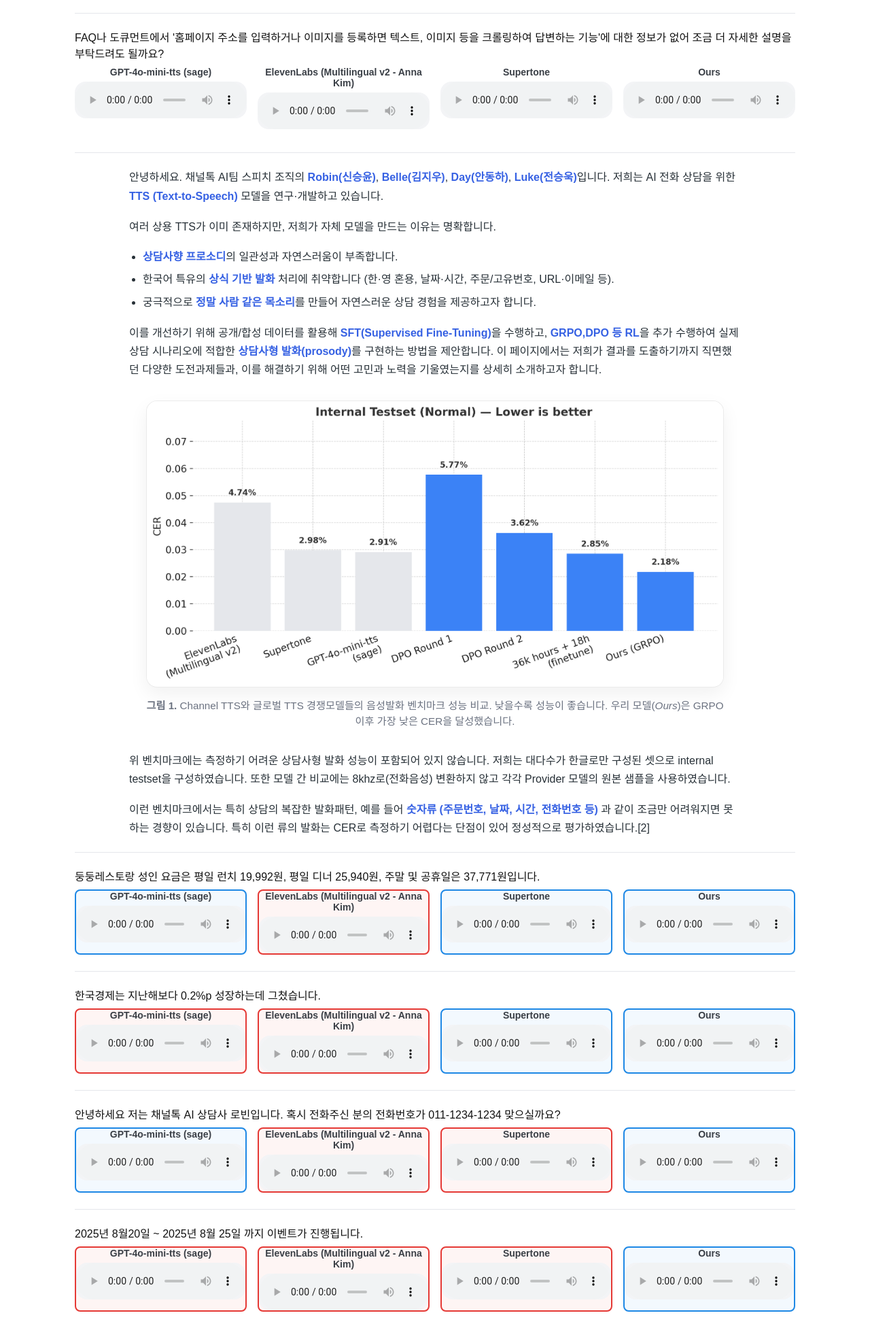
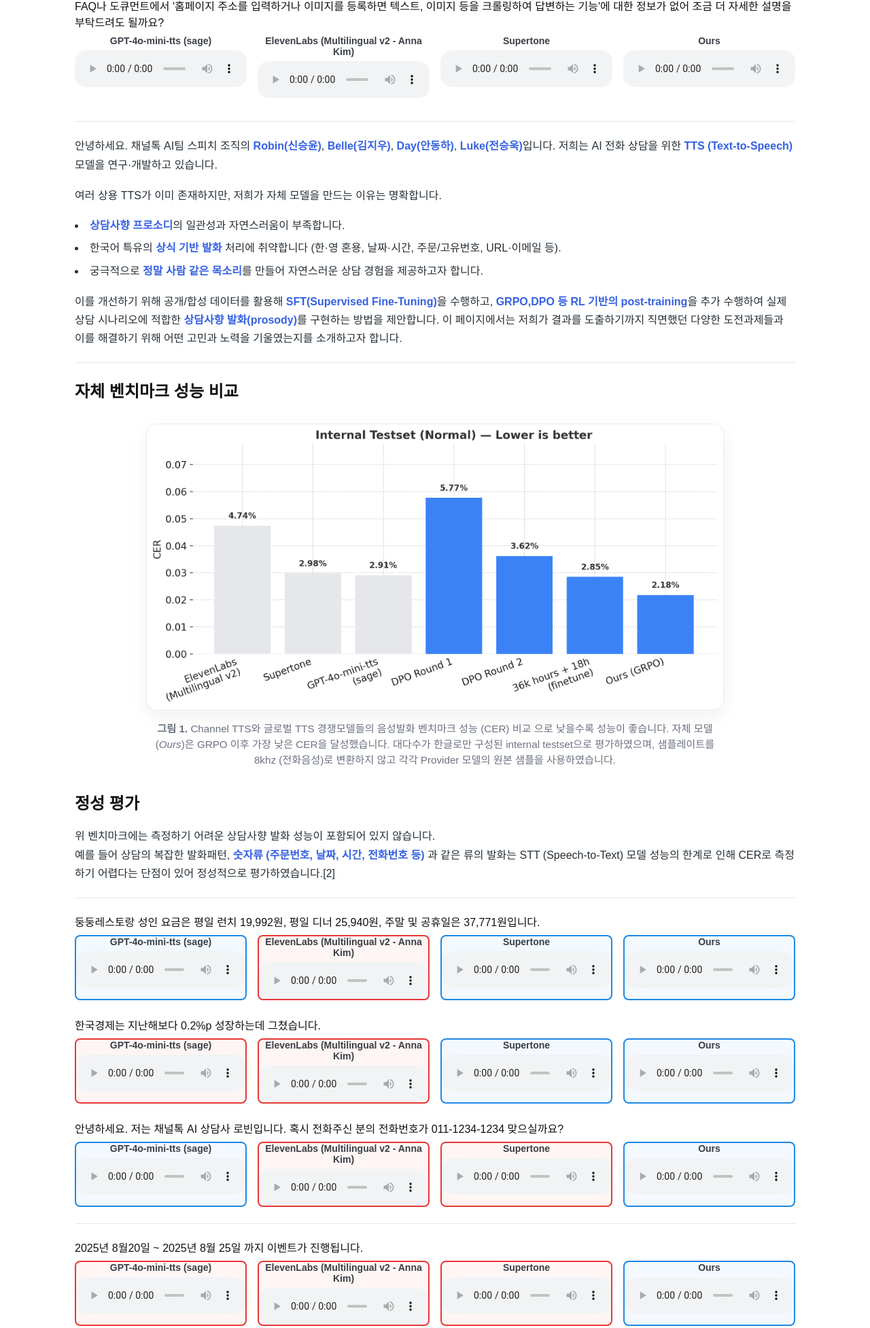
Before and after one commit to channel-io/ch-tts-research, a plain HTML site: page index.html in a window 1280 px wide. Shown: the part 816-2769 px from the top of the page at 68% size. Drawn offline with nearby package versions, Linux system fonts and the light colour scheme.

Commit message:
문구 수정

```diff
--- a/index.html
+++ b/index.html
@@ -67,9 +67,9 @@
     <!-- 듣기 비교 -->
     <section id="listen" class="listen">
       <h2>오디오 비교</h2>
+      <div class="divider"></div>
       <!--<p class="note"></p>*전화는 8Khz이기 때문에 모두 <strong>8Khz로 변환</strong>하였습니다.</p>-->
 
-      <div class="divider"></div>
       <!-- Row 1 -->
       <div class="utterance-block">
         안녕하세요 채널톡 AI 에이전트 알프입니다.
@@ -100,7 +100,6 @@
           </div>
         </div>
       </div>
-      <div class="divider"></div>
 
       <!-- Row 2 -->
       <div class="utterance-block">
@@ -132,7 +131,6 @@
           </div>
         </div>
       </div>
-      <div class="divider"></div>
 
       <!-- Row 3 -->
       <div class="utterance-block">
@@ -187,13 +185,16 @@
 
       <p>
         이를 개선하기 위해 공개/합성 데이터를 활용해 <strong>SFT(Supervised Fine-Tuning)</strong>을 수행하고,
-        <strong>GRPO,DPO 등 RL</strong>을 추가 수행하여 실제 상담 시나리오에 적합한
-        <strong>상담사형 발화(prosody)</strong>를 구현하는 방법을 제안합니다.
-        이 페이지에서는 저희가 결과를 도출하기까지 직면했던 다양한 도전과제들과, 이를 해결하기 위해 어떤 고민과 노력을 기울였는지를 상세히 소개하고자 합니다.
+        <strong>GRPO,DPO 등 RL 기반의 post-training</strong>을 추가 수행하여 실제 상담 시나리오에 적합한
+        <strong>상담사향 발화(prosody)</strong>를 구현하는 방법을 제안합니다.
+        이 페이지에서는 저희가 결과를 도출하기까지 직면했던 다양한 도전과제들과 이를 해결하기 위해 어떤 고민과 노력을 기울였는지를 소개하고자 합니다.
       </p>
     </div>
 
+    <div class="divider"></div>
     <!-- Benchmark chart -->
+
+    <h2>자체 벤치마크 성능 비교</h2>
     <figure class="chart">
       <img
         src="static/img/benchmark-normal.png"
@@ -201,21 +202,19 @@
         loading="lazy"
       />
       <figcaption>
-        <strong>그림 1.</strong> Channel TTS와 글로벌 TTS 경쟁모델들의 음성발화 벤치마크 성능 비교. 낮을수록 성능이 좋습니다. 우리 모델(<em>Ours</em>)은 GRPO 이후 가장 낮은 CER을 달성했습니다.
+        <strong>그림 1.</strong> Channel TTS와 글로벌 TTS 경쟁모델들의 음성발화 벤치마크 성능 (CER) 비교 으로 낮을수록 성능이 좋습니다. 자체 모델(<em>Ours</em>)은 GRPO 이후 가장 낮은 CER을 달성했습니다. 대다수가 한글로만 구성된 internal testset으로 평가하였으며, 샘플레이트를 8khz (전화음성)로 변환하지 않고 각각 Provider 모델의 원본 샘플을 사용하였습니다.
       </figcaption>
     </figure>
 
+    <h2>정성 평가</h2>
     <div class="footer-text">
       <p>
-        위 벤치마크에는 측정하기 어려운 상담사형 발화 성능이 포함되어 있지 않습니다. 저희는 대다수가 한글로만 구성된 셋으로 internal testset을 구성하였습니다. 또한 모델 간 비교에는 8khz로(전화음성) 변환하지 않고 각각 Provider 모델의 원본 샘플을 사용하였습니다.
-      </p>
-      <p>
-        이런 벤치마크에서는 특히 상담의 복잡한 발화패턴, 예를 들어
-        <strong>숫자류 (주문번호, 날짜, 시간, 전화번호 등) </strong> 과 같이 조금만 어려워지면 못하는 경향이 있습니다. 특히 이런 류의 발화는 CER로 측정하기 어렵다는 단점이 있어 정성적으로 평가하였습니다.[2]
+        위 벤치마크에는 측정하기 어려운 상담사향 발화 성능이 포함되어 있지 않습니다. <br> 예를 들어 상담의 복잡한 발화패턴, <strong>숫자류 (주문번호, 날짜, 시간, 전화번호 등) </strong> 과 같은 류의 발화는 STT (Speech-to-Text) 모델 성능의 한계로 인해 CER로 측정하기 어렵다는 단점이 있어 정성적으로 평가하였습니다.[2]
       </p>
     </div>
 
     <div class="divider"></div>
+
       <!-- Row 1 -->
       <div class="utterance-block">
         둥둥레스토랑 성인 요금은 평일 런치 19,992원, 평일 디너 25,940원, 주말 및 공휴일은 37,771원입니다.
@@ -246,7 +245,6 @@
           </div>
         </div>
       </div>
-    <div class="divider"></div>
       <!-- Row 2 -->
       <div class="utterance-block">
         한국경제는 지난해보다 0.2%p 성장하는데 그쳤습니다.
@@ -277,11 +275,10 @@
           </div>
         </div>
       </div>
-      <div class="divider"></div>
 
       <!-- Row 3 -->
       <div class="utterance-block">
-        안녕하세요 저는 채널톡 AI 상담사 로빈입니다. 혹시 전화주신 분의 전화번호가 011-1234-1234 맞으실까요?
+        안녕하세요. 저는 채널톡 AI 상담사 로빈입니다. 혹시 전화주신 분의 전화번호가 011-1234-1234 맞으실까요?
         <div class="audios">
           <div class="col right">
             <div class="label">GPT-4o-mini-tts (sage)</div>
@@ -456,7 +453,7 @@
 
     <div class="footer-text">
       <p>
-        완벽해보이는 저희 모델 개발에도 문제가 있었습니다. 우선 저희는 기본적으로 LLM으로 speech token을 생성하는 Llasa[1] 구조를 차용했기 때문에, LLM 에서 사용하는 방식으로 바로 GRPO[3] 를 통해 학습을 수행해 보았습니다. CER은 벤치마크에서 처럼 낮아졌지만 Side-Effect 로 발화가 monotone(마치 국어책 읽는듯한) 해지는 것이 문제였습니다.
+        저희 모델 개발 과정에서 이슈가 있었습니다. 저희는 기본적으로 LLM으로 speech token을 생성하는 Llasa[1] 구조를 차용했기 때문에, LLM 에서 사용하는 방식으로 바로 GRPO[3] 를 통해 발화가 어색하거나 잘못된 fallback을 줄이기 위한 학습을 수행해 보았습니다. CER은 벤치마크에서 처럼 낮아졌지만 Side-Effect 로 발화가 monotone(마치 국어책 읽는듯한) 해지는 것이 문제였습니다.
       </p>
     </div>
 
@@ -517,10 +514,17 @@
         <p>
           본 수식의 문제점은 CER은 낮출 수 있지만 Prosody 에 대한 objective 가 없어 monotone 해지는 문제가 있다는 것입니다.
         </p>
+        </div>
         <!-- 이미지 추가 -->
-        <img src="static/img/grpo_f0_energy.png" alt="GRPO" class="grpo-image", style="width: 90%; height: auto; margin-top: 16px;">
+        <figure class="chart">
+          <img src="static/img/grpo_f0_energy.png" alt="GRPO" class="grpo-image", style="width: 90%; height: auto; margin-top: 16px;">
+          <figcaption>
+            <strong>그림 2.</strong> GRPO 전 후 생성된 발화의 에너지 레벨 비교.
+          </figcaption>
+        </figure>
+        <div class="footer-text">
         <p>
-          baseline 은 GRPO 를 하기전 모델이고 GRPO 를 하고 난 이후의 internal testset 에서 생성된 오디오를 분석한 결과 logF0 을 보았을 떄 GRPO는 문장 내에서 저피치로 내려가는 구간이 덜하고, 평균 이상으로 유지되는 프레임이 더 많다 → 상대적으로 모노톤 억양이 나온다는 것을 확인할 수 있었습니다.
+          위 그림 2를 살펴보면 GRPO 를 하기전 모델 (baseline) 과  GRPO 를 하고 난 이후 모델의 internal testset 에서 생성된 오디오의 logF0 을 살펴보면  GRPO는 문장 내에서 저피치로 내려가는 구간이 덜하고, 평균 이상으로 유지되는 프레임이 더 많은걸 볼 수 있습니다. 이는 동일한 주파수대가 활용되며 상대적으로 <strong>  모노톤 억양</strong>이 나온다는 것을 확인할 수 있었습니다.
         </p>
       </div>
     </section>
@@ -603,7 +607,7 @@
         style="width: 90%; height: auto; margin-top: 16px;"
       />
       <figcaption>
-        <strong>그림 2.</strong> Online DPO 학습 과정. 여러 라운드의 선호도 학습을 반복함으로써 발화 자연스러움과 문자 오류율(CER) 모두 개선됨.
+        <strong>그림 3.</strong> Online DPO 학습 과정. 여러 라운드의 선호도 학습을 반복함으로써 발화 자연스러움과 문자 오류율(CER) 모두 개선됨.
       </figcaption>
     </figure>
 
--- a/static/css/style.css
+++ b/static/css/style.css
@@ -97,8 +97,8 @@
 
   .divider{height:1px; background:var(--line); margin:22px 0}
   .footer-text {
-    max-width: 900px;
-    margin: 0 auto;
+    max-width: 100%;
+    margin: 0;
     font-size: 1rem;
     color: #273037;
     line-height: 1.7;   /* 문장 줄 간격 */
@@ -106,11 +106,13 @@
 
   .footer-text p {
     margin: 0 0 18px;   /* 문단 간 여백 */
+    text-indent: 0;
   }
 
   .footer-text ul {
-    margin: 0 0 18px 20px;
+    margin: 0 0 18px 0;
     padding: 0;
+    list-style-position: inside;
   }
 
   .footer-text li {
```
